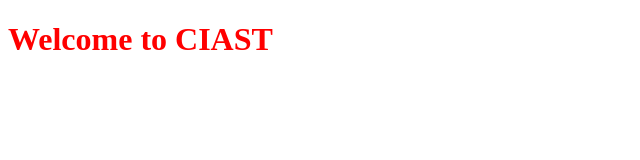
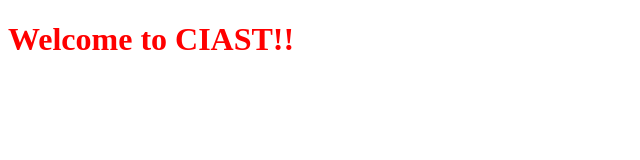
Before and after one commit to jai3232/learning-git, a plain HTML site: page index.html in a window 1280 px wide. Shown: the full height of the page, 0-640 px from the left. Drawn offline with Linux system fonts and the light colour scheme.

Commit message:
edited homepage

```diff
--- a/index.html
+++ b/index.html
@@ -4,7 +4,7 @@
 	<link rel="stylesheet" href="style.css">
 </head>
 <body>
-	<h1>Welcome to CIAST</h1>
+	<h1>Welcome to CIAST!!</h1>
 </body>
 
 </html>
```
